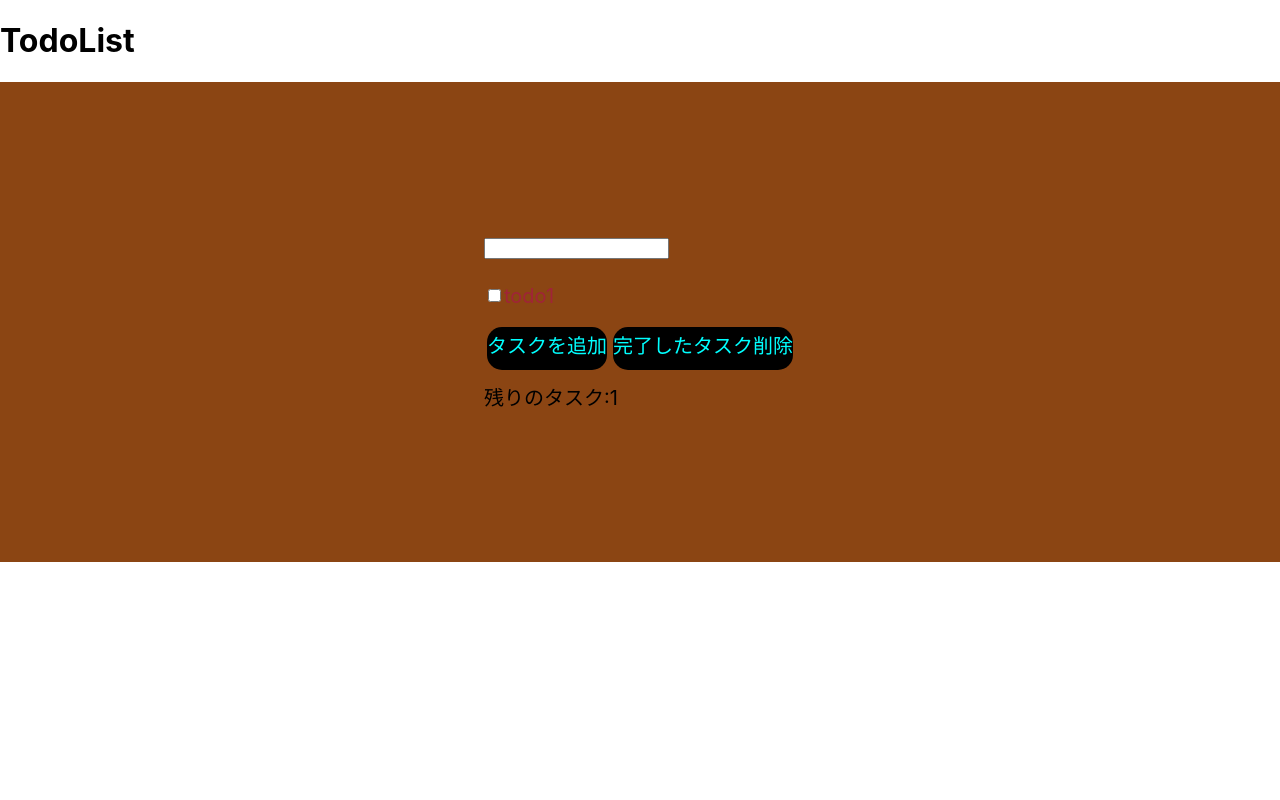
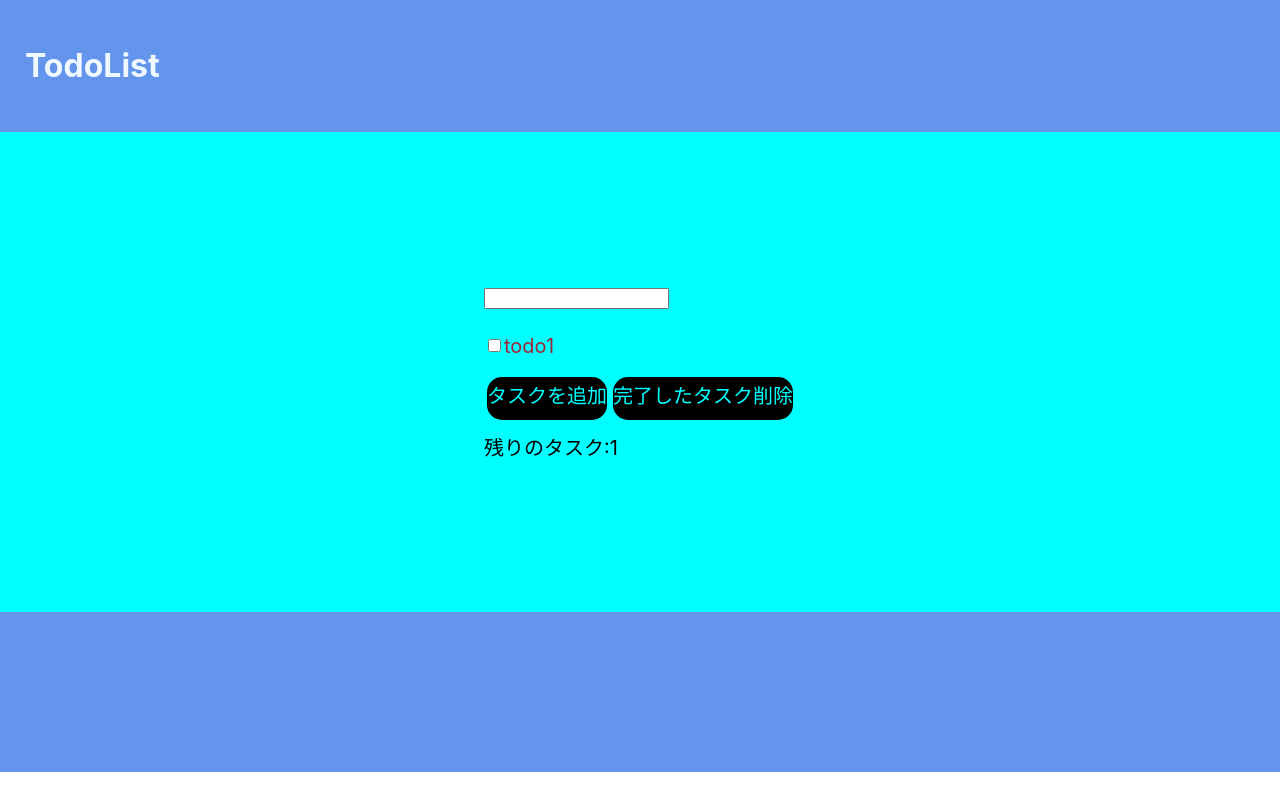
Before and after one commit to wuyftomato2024/TodoList-test, a React (Create React App) app: page /main in a window 1280 px wide. Built offline with nearby package versions, Linux system fonts and the light colour scheme.

Commit message:
updata0513 17:23

```diff
--- a/src/App.js
+++ b/src/App.js
@@ -1,6 +1,7 @@
 import { BrowserRouter, Route, Routes, Navigate } from "react-router-dom";
 import { Main } from './pages/main/main';
 import { Header } from "./components/header/header";
+import { Footer } from "./components/footer/footer";
 
 function App() {
 
@@ -12,6 +13,7 @@ function App() {
             <Route exact path="/" element={<Navigate to={"/main"} />}/>
             <Route exact path="/main" element={<Main />}/>
           </Routes>
+          <Footer />
       </BrowserRouter>
 
   );
--- /dev/null
+++ b/src/components/footer/footer.js
@@ -0,0 +1,22 @@
+import React from "react";
+import { Footerstyle } from "./styled";
+
+export const Footer = () => {
+
+    return(
+        <Footerstyle>
+            <div>
+
+
+                    {/* <h1>TodoList</h1> */}
+
+
+
+                </div>
+        </Footerstyle>
+
+    )
+
+};
+
+export default Footer;
--- /dev/null
+++ b/src/components/footer/styled.js
@@ -0,0 +1,14 @@
+import styled from "styled-components";
+
+export const Footerstyle = styled.div`
+
+background-color: cornflowerblue;
+padding:80px;
+
+`;
+
+// export const Titlestyle = styled.div`
+
+// color: aliceblue;
+
+// `;
--- a/src/components/header/header.js
+++ b/src/components/header/header.js
@@ -1,11 +1,20 @@
 import React from "react";
+import { Titlestyle,Headstyle } from "./styled";
 
 export const Header = () => {
 
     return(
-        <div>
-            <h1>TodoList</h1>
-            </div>
+        <Titlestyle>
+            <div>
+
+                <Headstyle>
+                    <h1>TodoList</h1>
+                </Headstyle>
+
+
+                </div>
+        </Titlestyle>
+
     )
 
 };
--- a/src/components/header/styled.js
+++ b/src/components/header/styled.js
@@ -1,7 +1,14 @@
 import styled from "styled-components";
 
-export const Buttonstyle = styled.div`
+export const Headstyle = styled.div`
 
-
+background-color: cornflowerblue;
+padding:25px;
 
 `;
+
+export const Titlestyle = styled.div`
+
+color: aliceblue;
+
+`;
--- a/src/pages/main/styled.js
+++ b/src/pages/main/styled.js
@@ -1,7 +1,7 @@
 import styled from "styled-components";
 
 export const Mainstyle = styled.div`
-background-color: saddlebrown;
+background-color: aqua;
 display: flex;
 justify-content: center;
 align-items: center;
```
